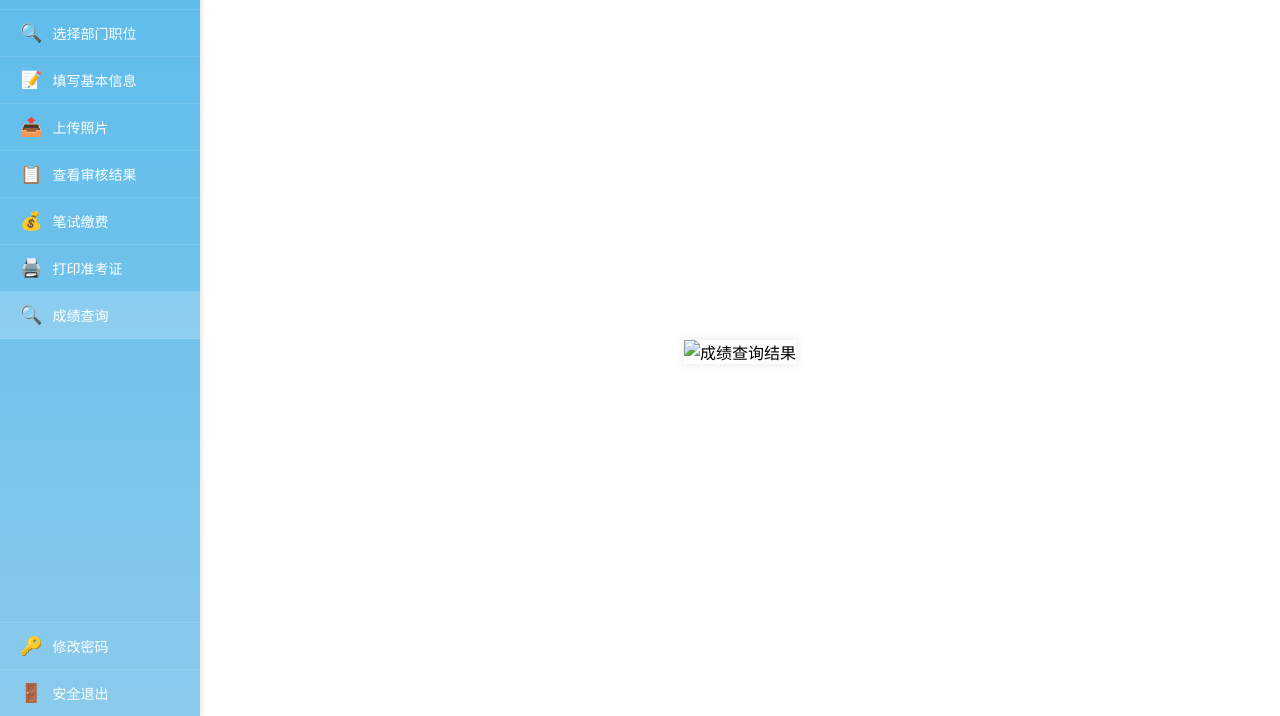
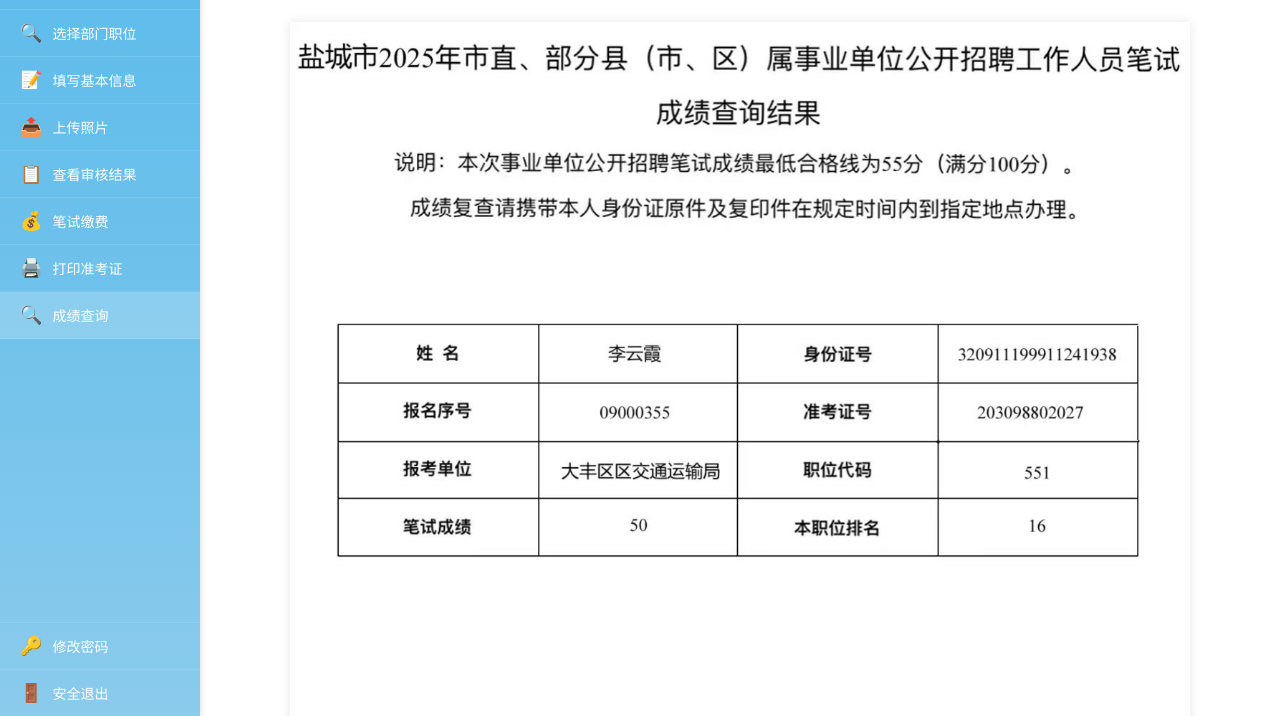
Before and after one commit to Nagnip-xu/cjcx.github.io, a plain HTML site: page image-results.html in a window 1280 px wide. Shown: the part 84-800 px from the top of the page. Drawn offline with Linux system fonts and the light colour scheme.

Commit message:
Update image-results.html

```diff
--- a/image-results.html
+++ b/image-results.html
@@ -91,7 +91,7 @@
             <div class="content-body">
                 <div class="image-container">
                     <!-- 图片方式：如果有图片，请取消下面这行的注释 -->
-                    <img src="images/1c7d76d0ec49008641cfe64aeddfdd9.jpg" alt="成绩查询结果" class="result-image">
+                    <img src="1c7d76d0ec49008641cfe64aeddfdd9.jpg" alt="成绩查询结果" class="result-image">
 
                     <!-- iframe方式：临时使用HTML作为图片替代 -->
                     <!-- <iframe src="images/score-result.html" class="result-frame" frameborder="0"></iframe> -->
```
